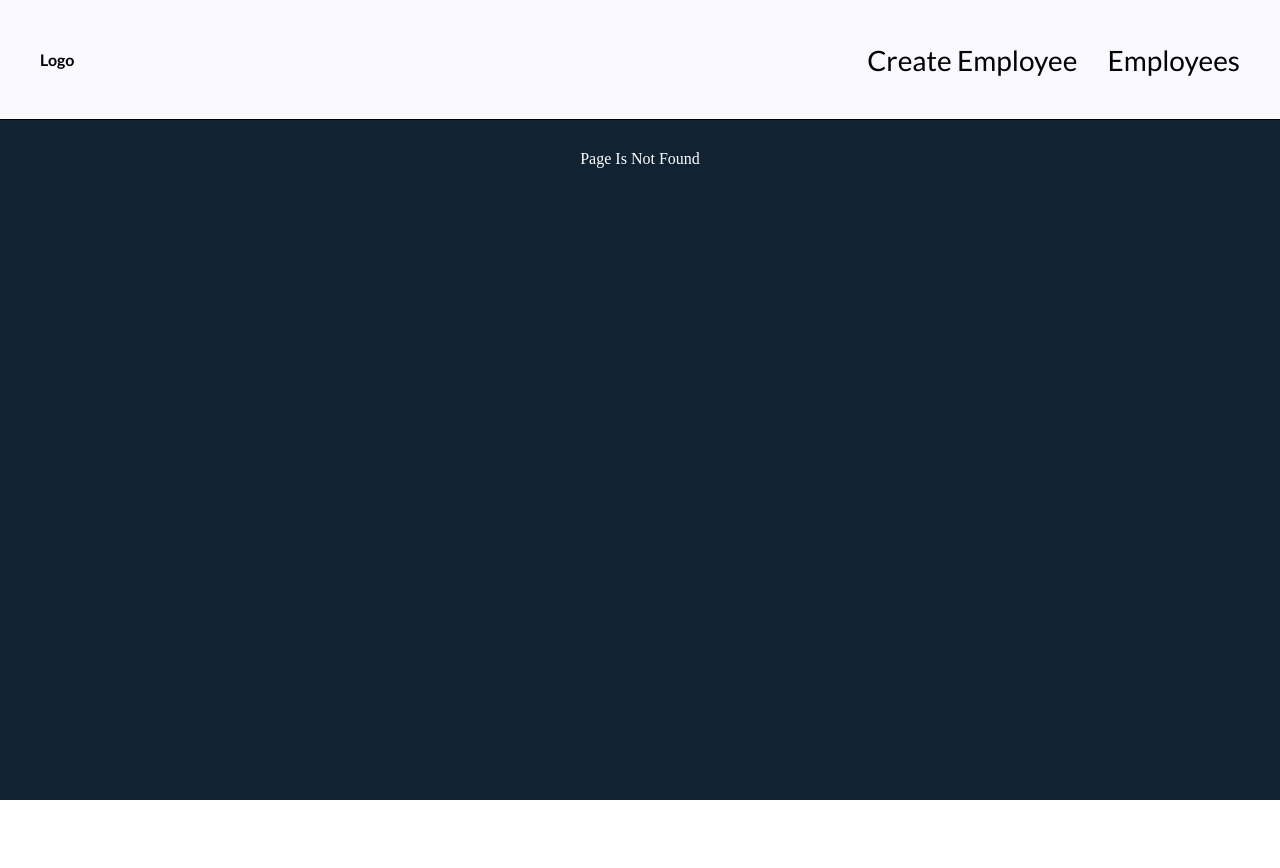
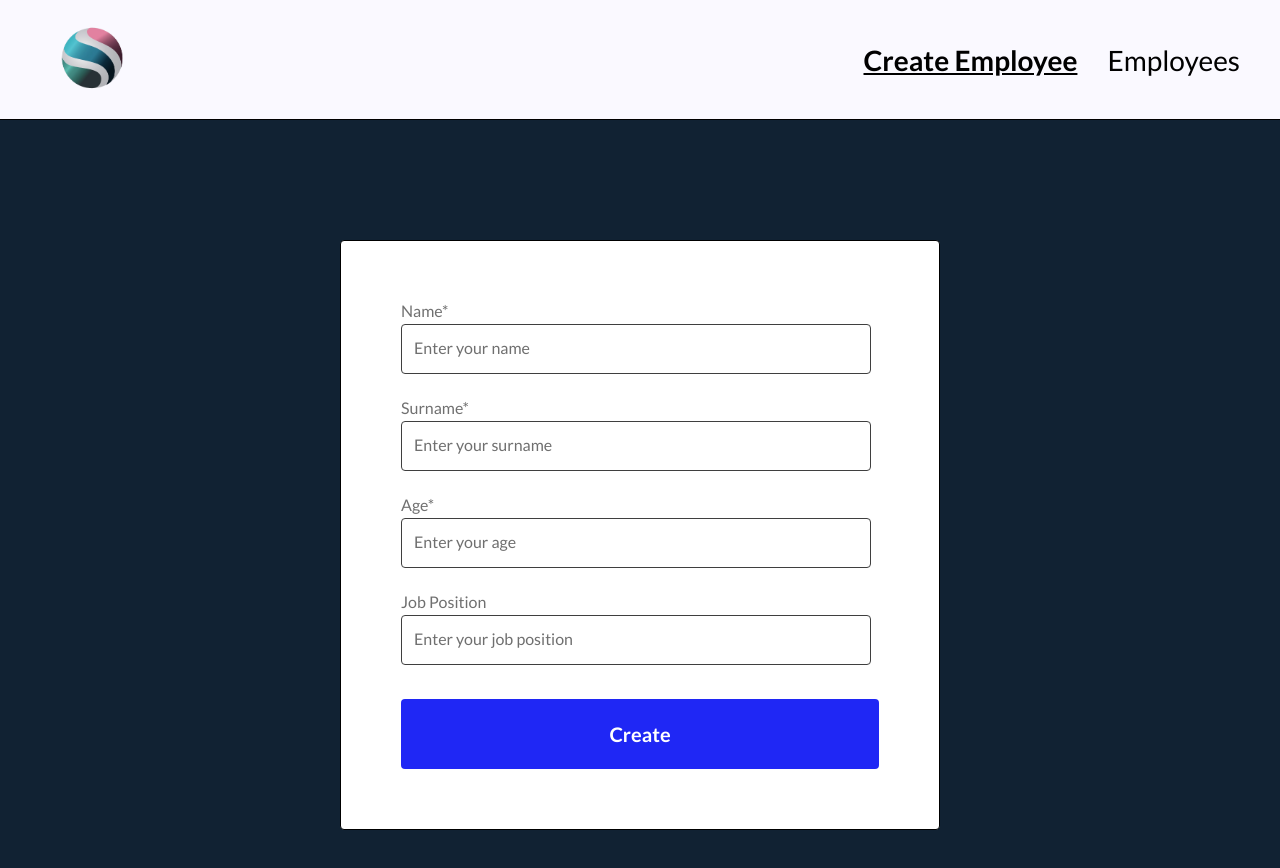
Before and after one commit to MukhlisHasanov/react-redux, a React (Vite) app: page / in a window 1280 px wide. Before the commit this address had no page. Shown: the top 868 px of the page. Before the commit the page ends 800 px from the top, so only its background shows below. Built offline with nearby package versions, Linux system fonts and the light colour scheme.

Commit message:
employee App done

```diff
--- /dev/null
+++ b/src/assets/index.ts
@@ -0,0 +1 @@
+export {default as EmployeeAppLogo } from "./employeeAppLogo.png"
--- a/src/constants/routes.ts
+++ b/src/constants/routes.ts
@@ -11,7 +11,7 @@ export enum APP_ROUTES {
 }
 
 export enum APP_EMPLOYEE_ROUTES {
-  CREATE_EMPLOYEE = "/createEmployee",
+  CREATE_EMPLOYEE = "/",
   EMPLOYEES = "/employees",
   NOT_FOUND = "*",
 }
--- a/src/pages/EmployeeApp/components/EmployeeCard/EmployeeCard.tsx
+++ b/src/pages/EmployeeApp/components/EmployeeCard/EmployeeCard.tsx
@@ -62,6 +62,8 @@ function EmployeeCard() {
           <UsersNotFound>Users not found</UsersNotFound>
         )}
       </CardsPosition>
+
+      {employeeInitialState.length > 0 && (
         <ButtonControl>
           <Button
             isDeleteVariant
@@ -69,6 +71,7 @@ function EmployeeCard() {
             onClick={deleteAllEmployees}
           />
         </ButtonControl>
+      )}
     </PageWrapper>
   )
 }
--- a/src/pages/EmployeeApp/components/EmployeeCard/styles.ts
+++ b/src/pages/EmployeeApp/components/EmployeeCard/styles.ts
@@ -1,5 +1,4 @@
 import styled from "@emotion/styled"
-import { colors } from "styles/colors"
 
 export const PageWrapper = styled.div`
   display: flex;
@@ -7,12 +6,14 @@ export const PageWrapper = styled.div`
   justify-content: left;
   align-items: center;
   flex: 1;
-  padding: 60px;
   gap: 50px;
 `
+
 export const CardsPosition = styled.div`
-  display: grid;
-  grid-template-columns: repeat(3, 1fr);
+  display: flex;
+  flex-wrap: wrap;
+  justify-content: center;
+  gap: 60px;
 `
 
 export const CardWrapper = styled.div`
--- a/src/pages/EmployeeApp/components/EmployeeForm/EmployeeForm.tsx
+++ b/src/pages/EmployeeApp/components/EmployeeForm/EmployeeForm.tsx
@@ -4,6 +4,7 @@ import * as Yup from "yup"
 
 import Input from "components/Input/Input"
 import Button from "components/Button/Button"
+
 
 import { APP_EMPLOYEE_ROUTES } from "constants/routes"
 
@@ -95,6 +96,7 @@ function EmployeeForm() {
           error={formik.errors.jobPosition}
         />
       </InputContainer>
+
       <Button type="submit" name="Create" />
     </EmployeeFormContainer>
   )
--- a/src/pages/EmployeeApp/components/EmployeeLayout/EmployeeLayout.tsx
+++ b/src/pages/EmployeeApp/components/EmployeeLayout/EmployeeLayout.tsx
@@ -5,7 +5,10 @@ import {
   HeaderNav,
   HeaderLink,
   Main,
+  LogoImg,
 } from "./styles"
+
+import { EmployeeAppLogo} from "assets"
 
 import { v4 } from "uuid"
 import { useNavigate } from "react-router-dom"
@@ -42,7 +45,12 @@ function EmployeeLayout({ children }: EmployeeLayoutProps) {
   return (
     <EmployeeLayoutWrapper>
       <AppHeader>
-        <HeaderLogo onClick={goToEmployeeForm}>Logo</HeaderLogo>
+        <HeaderLogo onClick={goToEmployeeForm}>
+          <LogoImg
+            src={EmployeeAppLogo}
+            alt="logo"
+          ></LogoImg>
+        </HeaderLogo>
         <HeaderNav>{headerLinks}</HeaderNav>
       </AppHeader>
       <Main>{children}</Main>
--- a/src/pages/EmployeeApp/components/EmployeeLayout/styles.ts
+++ b/src/pages/EmployeeApp/components/EmployeeLayout/styles.ts
@@ -49,7 +49,7 @@ export const HeaderLink = styled(NavLink)`
 
 export const Main = styled.main`
   display: flex;
-  padding: 30px;
+  padding: 120px;
   flex: 1;
   background-color: #112233;
   justify-content: center;
--- a/src/styles/GlobalStyles.tsx
+++ b/src/styles/GlobalStyles.tsx
@@ -6,7 +6,7 @@ function GlobalStyles() {
 
     * {
       box-sizing: border-box;
-
+      font-family: "Lato", sans-serif;
     }
 
     body,
```
Also changed, not shown: src/assets/employeeAppLogo.png (added). Lines whose indentation alone changed are shown as unchanged.
